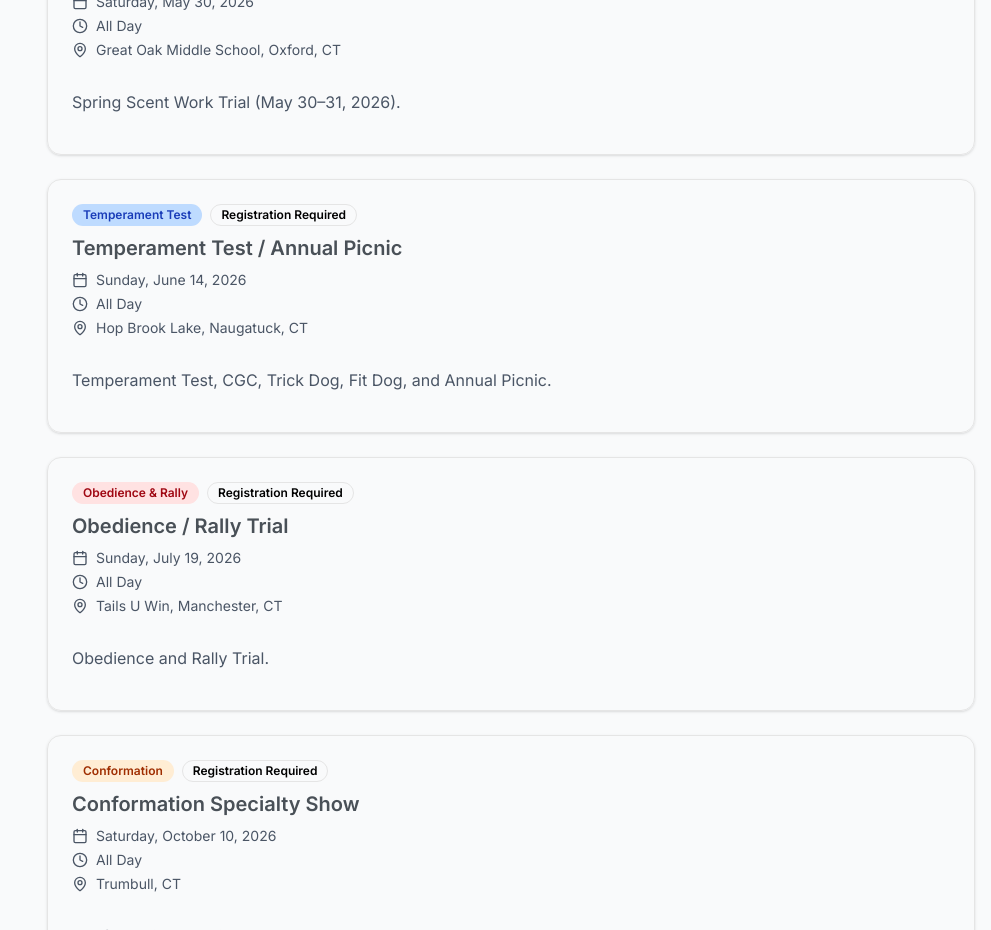
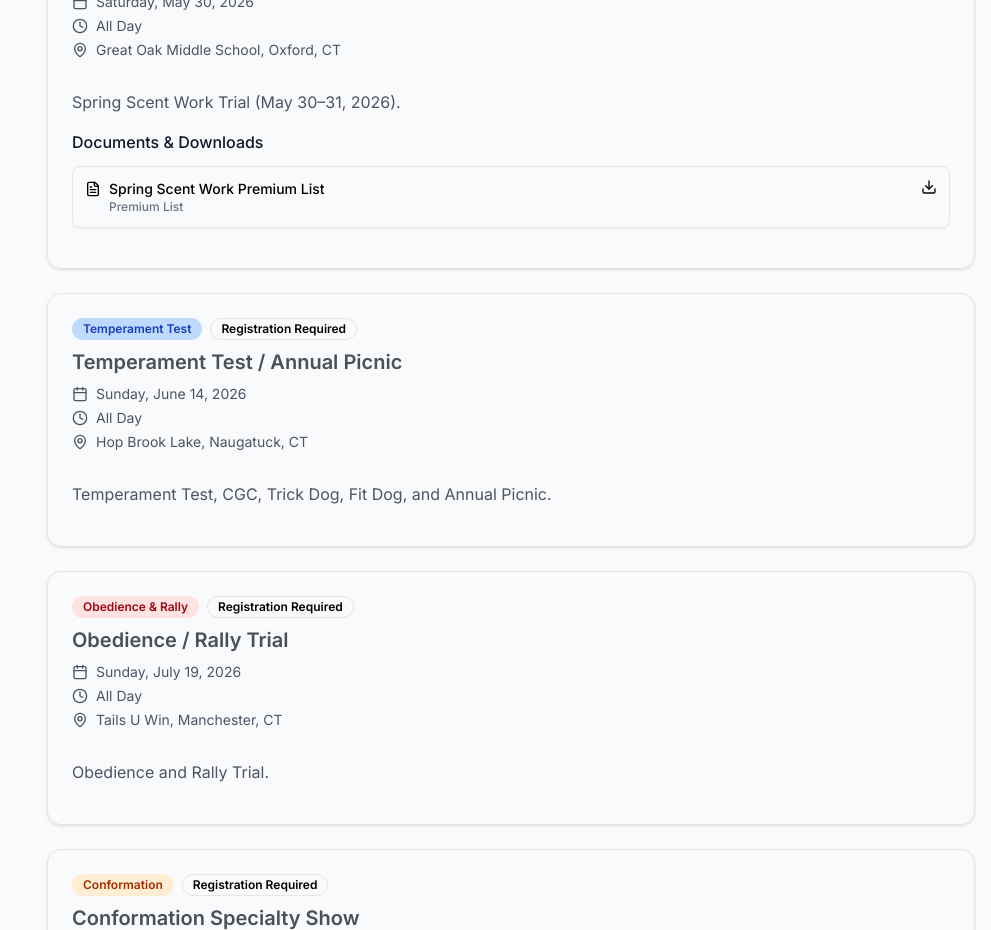
Before and after one commit to rickylandino/gsdcgnh, a Next.js app: page /events in a window 1280 px wide. Shown: the part 3000-3930 px from the top of the page, without its empty margins (289-1280 px from the left). Built offline with nearby package versions, Linux system fonts and the light colour scheme.

Commit message:
add scent work sprint prem list

```diff
--- a/app/events/events.ts
+++ b/app/events/events.ts
@@ -1543,7 +1543,15 @@ Lynnie2974@msn.com</p>
         category: "trial",
         description: "Spring Scent Work Trial (May 30–31, 2026).",
         registrationRequired: true,
-        hasDocuments: false,
+        hasDocuments: true,
+        documents: [
+            {
+                id: "doc-1",
+                title: "Spring Scent Work Premium List",
+                type: "premium-list",
+                url: "/events/34/05-2026-Scent_Work_Premium_List_.pdf",
+            }
+        ],
     },
     {
         id: "35",
```
Also changed, not shown: 1 other file (tests, documents, lock files or other folders).
